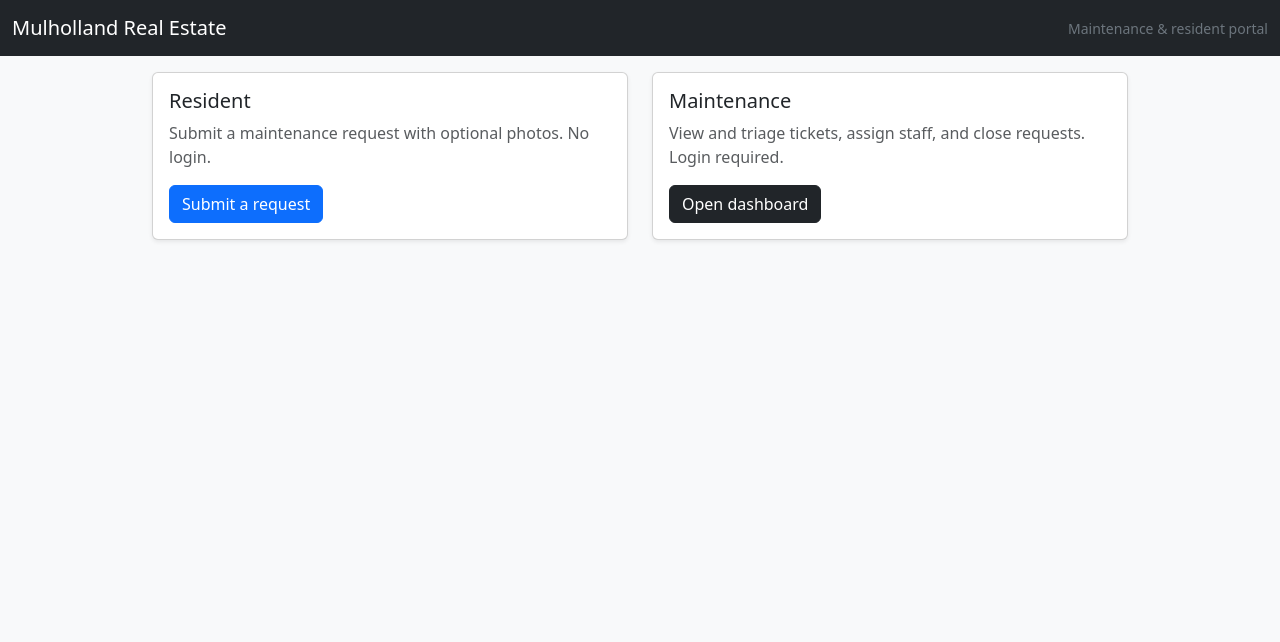
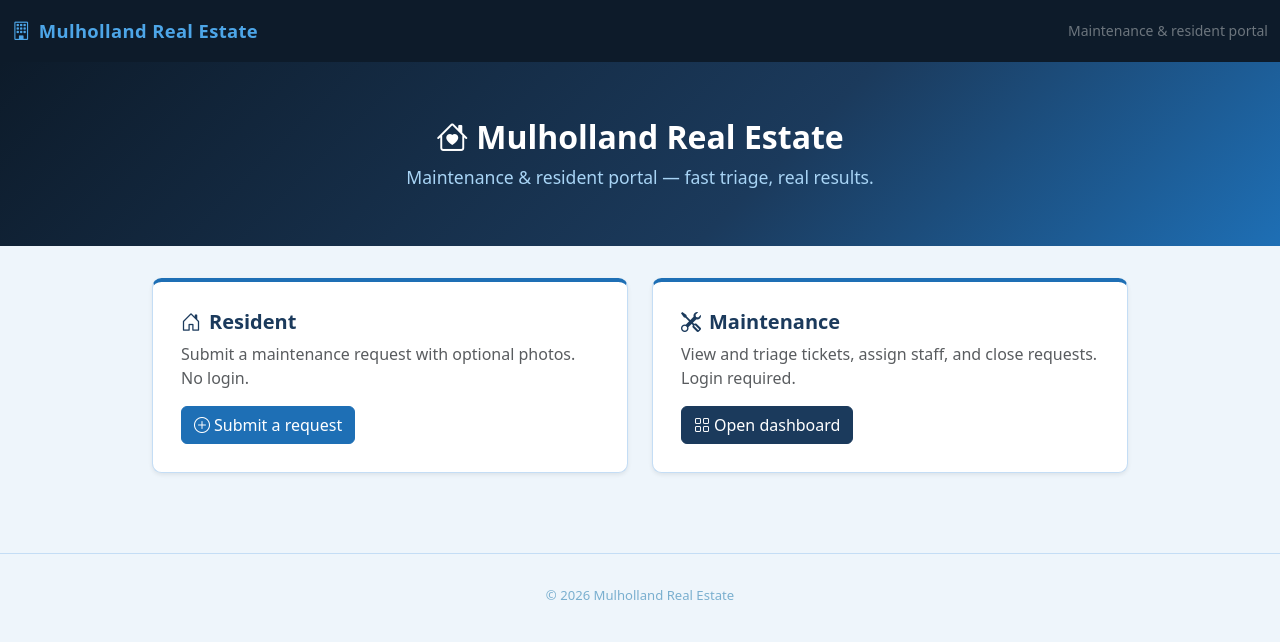
Before and after one commit to soup426/MIS321-Team-Project-2, a plain HTML site: page Client/index.html in a window 1280 px wide. Drawn offline with nearby package versions, Linux system fonts and the light colour scheme.

Commit message:
Blue design, footer, logos

```diff
--- a/Client/index.html
+++ b/Client/index.html
@@ -5,38 +5,48 @@
   <meta name="viewport" content="width=device-width, initial-scale=1" />
   <title>Mulholland RE — Portal</title>
   <link href="vendor/bootstrap/bootstrap.min.css" rel="stylesheet" />
+  <link rel="stylesheet" href="https://cdn.jsdelivr.net/npm/bootstrap-icons@1.11.3/font/bootstrap-icons.min.css" />
   <link rel="stylesheet" href="styles.css" />
 </head>
-<body class="bg-body-tertiary">
-  <nav class="navbar navbar-expand-lg navbar-dark bg-dark mb-3">
+<body>
+  <nav class="navbar navbar-expand-lg navbar-dark bg-dark mb-0">
     <div class="container-fluid">
-      <span class="navbar-brand">Mulholland Real Estate</span>
-      <span class="navbar-text text-secondary small">Maintenance & resident portal</span>
+      <span class="navbar-brand"><i class="bi bi-building me-2"></i>Mulholland Real Estate</span>
+      <span class="navbar-text text-secondary small">Maintenance &amp; resident portal</span>
     </div>
   </nav>
+
+  <div class="hero-banner">
+    <h1><i class="bi bi-house-heart me-2"></i>Mulholland Real Estate</h1>
+    <p>Maintenance &amp; resident portal — fast triage, real results.</p>
+  </div>
 
   <main class="container pb-5" style="max-width: 1000px;">
     <div class="row g-4">
       <div class="col-md-6">
         <div class="card shadow-sm h-100">
           <div class="card-body">
-            <h5 class="card-title">Resident</h5>
+            <h5 class="card-title"><i class="bi bi-house-door me-2"></i>Resident</h5>
             <p class="text-muted mb-3">Submit a maintenance request with optional photos. No login.</p>
-            <a class="btn btn-primary" href="resident.html">Submit a request</a>
+            <a class="btn btn-primary" href="resident.html"><i class="bi bi-plus-circle me-1"></i>Submit a request</a>
           </div>
         </div>
       </div>
       <div class="col-md-6">
         <div class="card shadow-sm h-100">
           <div class="card-body">
-            <h5 class="card-title">Maintenance</h5>
+            <h5 class="card-title"><i class="bi bi-tools me-2"></i>Maintenance</h5>
             <p class="text-muted mb-3">View and triage tickets, assign staff, and close requests. Login required.</p>
-            <a class="btn btn-dark" href="maintenance-login.html" id="btnMaintenance">Open dashboard</a>
+            <a class="btn btn-dark" href="maintenance-login.html" id="btnMaintenance"><i class="bi bi-grid me-1"></i>Open dashboard</a>
           </div>
         </div>
       </div>
     </div>
   </main>
+
+  <footer class="site-footer">
+    &copy; 2026 Mulholland Real Estate
+  </footer>
 
   <script src="vendor/bootstrap/bootstrap.bundle.min.js"></script>
   <script>
--- a/Client/styles.css
+++ b/Client/styles.css
@@ -1,5 +1,145 @@
+/* ── Blue theme palette ───────────────────────────────────────────── */
+:root {
+  --brand-dark:   #0d1b2a;   /* near-black navy */
+  --brand-mid:    #1b3a5c;   /* dark blue */
+  --brand-accent: #1e6fb5;   /* medium blue */
+  --brand-light:  #4da6e8;   /* light blue */
+  --brand-pale:   #dbeeff;   /* very light blue tint */
+}
+
+/* Page background */
+body {
+  background-color: #eef5fb !important;
+}
+
+/* Navbar */
+.navbar.bg-dark {
+  background-color: var(--brand-dark) !important;
+  padding-top: 0.75rem;
+  padding-bottom: 0.75rem;
+}
+.navbar-brand {
+  color: var(--brand-light) !important;
+  font-weight: 700;
+  letter-spacing: 0.02em;
+  font-size: 1.15rem;
+}
+
+/* Cards */
+.card {
+  border: 1px solid #c4ddf5;
+  border-radius: 0.6rem;
+  border-top: 4px solid var(--brand-accent);
+  transition: box-shadow 0.2s ease, transform 0.2s ease;
+}
+.card:hover {
+  box-shadow: 0 6px 20px rgba(30, 111, 181, 0.18) !important;
+  transform: translateY(-2px);
+}
+.card-body {
+  padding: 1.75rem !important;
+}
+.card-title {
+  color: var(--brand-mid);
+  font-weight: 600;
+}
+
+/* Button transitions */
+.btn {
+  transition: all 0.18s ease;
+}
+
+/* Primary buttons → accent blue */
+.btn-primary {
+  background-color: var(--brand-accent) !important;
+  border-color: var(--brand-accent) !important;
+  color: #fff !important;
+}
+.btn-primary:hover {
+  background-color: var(--brand-mid) !important;
+  border-color: var(--brand-mid) !important;
+}
+
+/* Dark buttons → brand dark */
+.btn-dark {
+  background-color: var(--brand-mid) !important;
+  border-color: var(--brand-mid) !important;
+  color: #fff !important;
+}
+.btn-dark:hover {
+  background-color: var(--brand-dark) !important;
+  border-color: var(--brand-dark) !important;
+}
+
+/* Outline-primary */
+.btn-outline-primary {
+  color: var(--brand-accent) !important;
+  border-color: var(--brand-accent) !important;
+}
+.btn-outline-primary:hover {
+  background-color: var(--brand-accent) !important;
+  color: #fff !important;
+}
+
+/* Outline-light (navbar) */
+.btn-outline-light {
+  color: var(--brand-light) !important;
+  border-color: var(--brand-light) !important;
+}
+.btn-outline-light:hover {
+  background-color: var(--brand-light) !important;
+  color: var(--brand-dark) !important;
+}
+
+/* Table header */
+.table thead.table-light th {
+  background-color: var(--brand-pale) !important;
+  color: var(--brand-mid);
+  border-bottom: 2px solid var(--brand-light);
+}
+
+/* Table hover */
+.table-hover tbody tr:hover > td {
+  background-color: #d3ecfb !important;
+}
+
+/* Warning rows */
 .table tbody tr.table-warning > td {
   --bs-table-bg: rgba(255, 193, 7, 0.12);
+}
+
+/* Accordion */
+.accordion-button:not(.collapsed) {
+  background-color: var(--brand-pale);
+  color: var(--brand-mid);
+  box-shadow: none;
+}
+.accordion-button:focus {
+  box-shadow: 0 0 0 0.2rem rgba(30, 111, 181, 0.25);
+}
+
+/* Modal header */
+.modal-header {
+  background-color: var(--brand-pale);
+  border-bottom: 1px solid #c4ddf5;
+}
+.modal-title {
+  color: var(--brand-mid);
+}
+
+/* Summary strip */
+#summaryRow .col {
+  color: var(--brand-mid);
+}
+#summaryRow strong {
+  color: var(--brand-accent);
+}
+
+/* Form controls focus ring */
+.form-control:focus,
+.form-select:focus {
+  border-color: var(--brand-light);
+  box-shadow: 0 0 0 0.2rem rgba(77, 166, 232, 0.25);
 }
 
 td {
@@ -17,3 +157,32 @@ td {
   min-width: 170px;
   max-width: 220px;
 }
+
+/* Footer */
+.site-footer {
+  text-align: center;
+  padding: 2rem 1rem;
+  color: #7aafcf;
+  font-size: 0.82rem;
+  margin-top: 2rem;
+  border-top: 1px solid #c4ddf5;
+}
+
+/* Hero banner */
+.hero-banner {
+  background: linear-gradient(135deg, #0d1b2a 0%, #1b3a5c 60%, #1e6fb5 100%);
+  padding: 3.5rem 1rem;
+  text-align: center;
+  color: #fff;
+  margin-bottom: 2rem;
+}
+.hero-banner h1 {
+  font-weight: 700;
+  font-size: 2rem;
+  margin-bottom: 0.5rem;
+}
+.hero-banner p {
+  color: #a8d4f5;
+  font-size: 1.1rem;
+  margin: 0;
+}
```
Also changed, not shown: Client/maintenance-login.html (+8 -3 lines), Client/maintenance.html (+10 -5 lines), Client/resident.html (+9 -4 lines).
